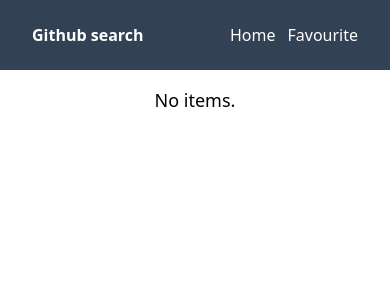
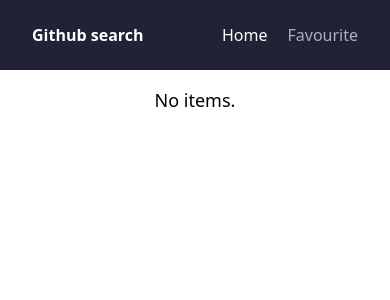
Before and after one commit to duttyfgh/search-engine-for-github-repositories, a React (Vite) app: page /favourites in a window 390 px wide. Shown: the top 300 px of the page. Built offline with nearby package versions, Linux system fonts and the light colour scheme.

Commit message:
addapted: for mobile and fix design

```diff
--- a/src/components/Header.tsx
+++ b/src/components/Header.tsx
@@ -1,13 +1,21 @@
-import { Link } from 'react-router-dom'
+import { NavLink } from 'react-router-dom'
 
 const Header = () => {
     return (
-        <header className="h-[70px] flex justify-between bg-slate-700 items-center text-white px-8">
+        <header className="h-[70px] flex justify-between bg-[#212236] items-center text-white px-8">
             <h3 className="font-bold">Github search</h3>
 
-            <div>
-                <Link className='mr-3 hover:text-slate-300 transition-all' to='/search-engine-for-github-repositories'>Home</Link>
-                <Link className='hover:text-slate-300 transition-all' to='/favourites'>Favourite</Link>
+            <div className='flex gap-[20px]'>
+                <NavLink className={navData => navData.isActive
+                    ? 'hover:text-slate-300 transition-all text-[#abb0bf]'
+                    : 'hover:text-slate-300 transition-all'
+                } to='/search-engine-for-github-repositories'>Home</NavLink>
+
+                <NavLink className={
+                    navData => navData.isActive
+                        ? 'hover:text-slate-300 transition-all text-[#abb0bf]'
+                        : 'hover:text-slate-300 transition-all'
+                } to='/favourites'>Favourite</NavLink>
             </div>
         </header>
     )
--- a/src/components/RepoCard.tsx
+++ b/src/components/RepoCard.tsx
@@ -22,8 +22,8 @@ const RepoCard = ({ repo }: { repo: IRepo }) => {
     }
 
     return (
-        <div className="border py-3 px-5 rounded mb-2 hover:shadow-md  hover:bg-gray-100 transition-all flex justify-between ">
-            <a href={repo.html_url} target='_blank' className="hover:cursor-pointer hover:underline w-[400px]">
+        <div className="border py-3 px-5 rounded mb-2 hover:shadow-md hover:bg-gray-100 transition-all flex justify-between flex-wrap">
+            <a href={repo.html_url} target='_blank' className="hover:cursor-pointer hover:underline max-w-[400px]">
                 <h2 className="text-lg font-bold">{repo.full_name}</h2>
                 <p className="text-sm">
                     Forks: <span className="font-bold mr-2">{repo.forks}</span>
--- a/src/pages/FavouritePage.tsx
+++ b/src/pages/FavouritePage.tsx
@@ -14,9 +14,9 @@ const FavouritePage = () => {
     if (favourites.length === 0) return <p className="text-center p-4 text-lg">No items.</p>
     return (
         <div className="flex justify-center pt-10 mx-auto h-screen w-screen ">
-            <ul className="list-none max-h-[600px] min-w-[450px] overflow-y-scroll">
+            <ul className="list-none max-h-[600px] mx-[10px]  overflow-y-scroll">
                 {favourites.map(f => (
-                    <li key={f} className="border py-4 px-4 mb-2 hover:bg-slate-100 flex items-center justify-between  ">
+                    <li key={f} className="border w-[100%] overflow-hidden py-4 px-4 mb-2 hover:bg-slate-100 flex flex-wrap items-center justify-between  ">
                         <a href={f} target={'_blank'} >{f}</a>
                         <img
                             className="max-w-[50px] max-h-[50px] hover:cursor-pointer"
--- a/src/pages/HomePage.tsx
+++ b/src/pages/HomePage.tsx
@@ -30,9 +30,9 @@ const HomePage = () => {
     return (
         <div className="flex justify-center pt-10 mx-auto h-screen w-screen">
 
-            <div className="relative w-[560px]">
+            <div className="relative w-[560px] m-[10px]">
                 <input type="text"
-                    className="border py-2 px-4 w-full h-[50px] mb-2 text-lg mx-[20px]"
+                    className="border py-2 px-4 w-full h-[50px] mb-2 text-lg outline-none focus:border-blue-900 rounded"
                     placeholder="Search for Github username..."
                     onChange={searchHandler}
                     value={search}
@@ -56,7 +56,7 @@ const HomePage = () => {
                 </ul>}
 
                 {areReposLoading && <span>Repos are loaning...</span>}
-                <div className=' max-h-[500px] overflow-hidden overflow-y-scroll '>
+                <div className=' max-h-[500px] overflow-hidden overflow-y-scroll'>
                     {repos?.map(repo => <RepoCard repo={repo} />)}
                 </div>
 
```
Also changed, not shown: .eslintrc.cjs.
